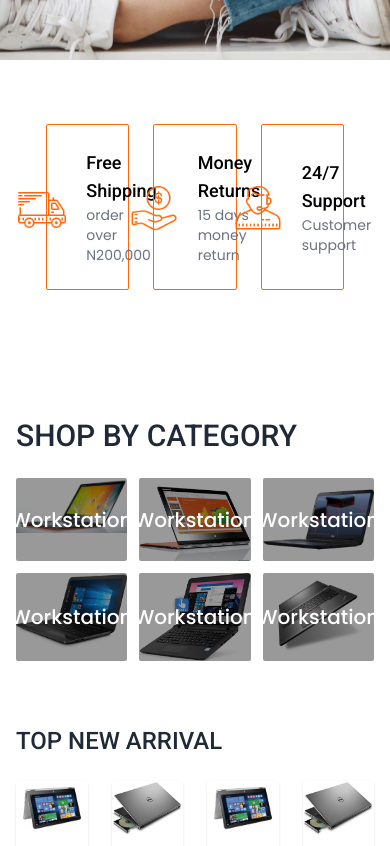
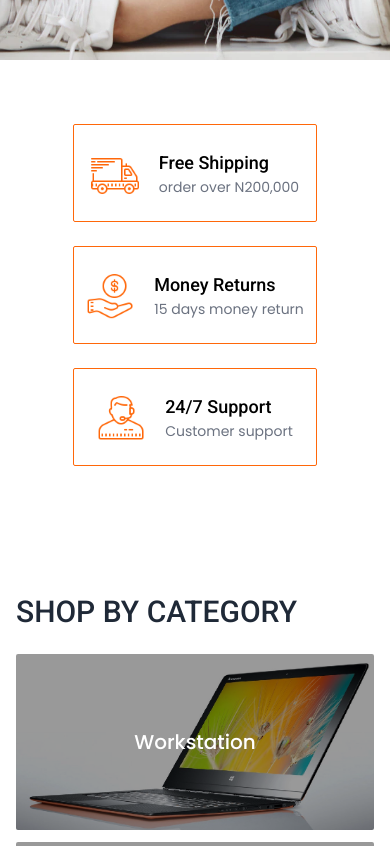
Before and after one commit to samsiteweb/bitshub-frontend, a React (Create React App) app: page / in a window 390 px wide. Shown: the part 880-1726 px from the top of the page. Built offline with nearby package versions, Linux system fonts and the light colour scheme.

Commit message:
updated responsiveness

```diff
--- a/src/App.js
+++ b/src/App.js
@@ -11,7 +11,7 @@ function App() {
       <Header />
       <Banner />
       <div className="container py-16">
-        <div className="w-10/12 grid grid-cols-3 gap-6 mx-auto justify-center">
+        <div className="w-10/12 grid lg:grid-cols-3 gap-6 md:grid-cols-1 sm:grid-cols-1 mx-auto justify-center">
           <div className="border border-primary rounded-sm px-3 py-6 justify-center flex items-center gap-5">
             <img src={transit} alt="" className="w-12 h-12 object-contain" />
             <div>
--- a/src/components/Categories.js
+++ b/src/components/Categories.js
@@ -10,7 +10,7 @@ const Categories = () => {
   return (
     <div className="container py-16">
       <h2 className="text-3xl font-medium text-gray-800 uppercase mb-6">shop by category</h2>
-      <div className="grid grid-cols-3 gap-3">
+      <div className="grid lg:grid-cols-3 gap-3 md:grid-cols-2 sm:grid-cols-1">
         <div className="relative rounded-sm overflow-hidden group">
           <img src={prod1} alt="" className="w-full" />
           <a
@@ -26,7 +26,7 @@ const Categories = () => {
             href=""
             className="absolute inset-0 bg-black bg-opacity-40 flex items-center justify-center text-xl text-white font-roboto font-medium group-hover:bg-opacity-50 transition"
           >
-            Workstation
+            Gaming
           </a>
         </div>
         <div className="relative rounded-sm overflow-hidden group">
@@ -35,7 +35,7 @@ const Categories = () => {
             href=""
             className="absolute inset-0 bg-black bg-opacity-40 flex items-center justify-center text-xl text-white font-roboto font-medium group-hover:bg-opacity-50 transition"
           >
-            Workstation
+            Office
           </a>
         </div>
         <div className="relative rounded-sm overflow-hidden group">
@@ -44,7 +44,7 @@ const Categories = () => {
             href=""
             className="absolute inset-0 bg-black bg-opacity-40 flex items-center justify-center text-xl text-white font-roboto font-medium group-hover:bg-opacity-50 transition"
           >
-            Workstation
+            Personal
           </a>
         </div>
         <div className="relative rounded-sm overflow-hidden group">
@@ -53,7 +53,7 @@ const Categories = () => {
             href=""
             className="absolute inset-0 bg-black bg-opacity-40 flex items-center justify-center text-xl text-white font-roboto font-medium group-hover:bg-opacity-50 transition"
           >
-            Workstation
+            Sleek
           </a>
         </div>
         <div className="relative rounded-sm overflow-hidden group">
@@ -62,7 +62,7 @@ const Categories = () => {
             href=""
             className="absolute inset-0 bg-black bg-opacity-40 flex items-center justify-center text-xl text-white font-roboto font-medium group-hover:bg-opacity-50 transition"
           >
-            Workstation
+            Components
           </a>
         </div>
       </div>
--- a/src/components/Products.js
+++ b/src/components/Products.js
@@ -6,7 +6,7 @@ const Products = () => {
   return (
     <div className="container pb-16">
       <h2 className="text-2xl font-medium text-gray-800 uppercase mb-6">top new arrival</h2>
-      <div className="grid grid-cols-4 gap-6">
+      <div className="grid lg:grid-cols-4 gap-6 md:grid-cols-3 sm:grid-cols-2">
         <div className="bg-white rounded shadow overflow-hidden group">
           <div className="relative">
             <img src={prod4} alt="" className="w-full" />
```
